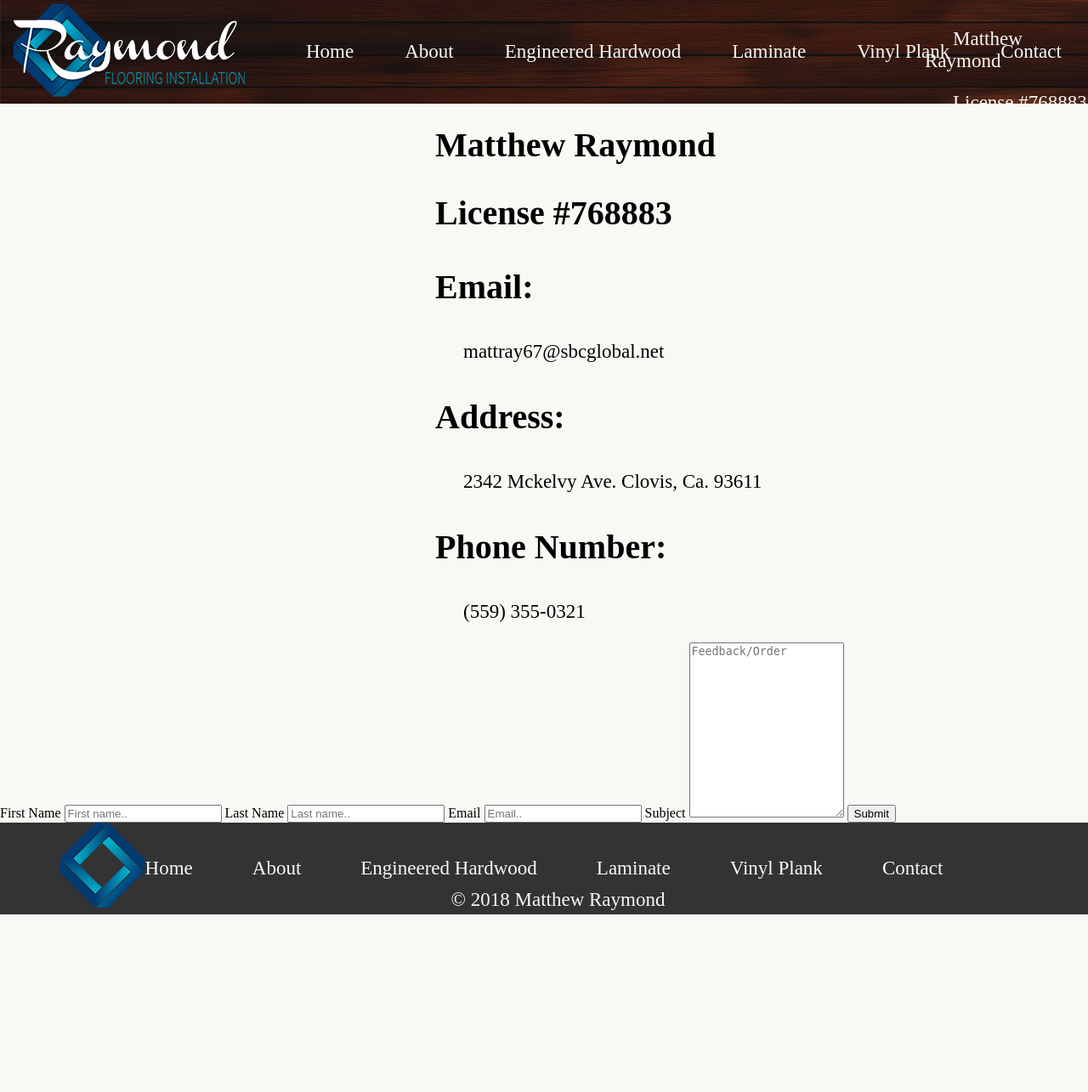
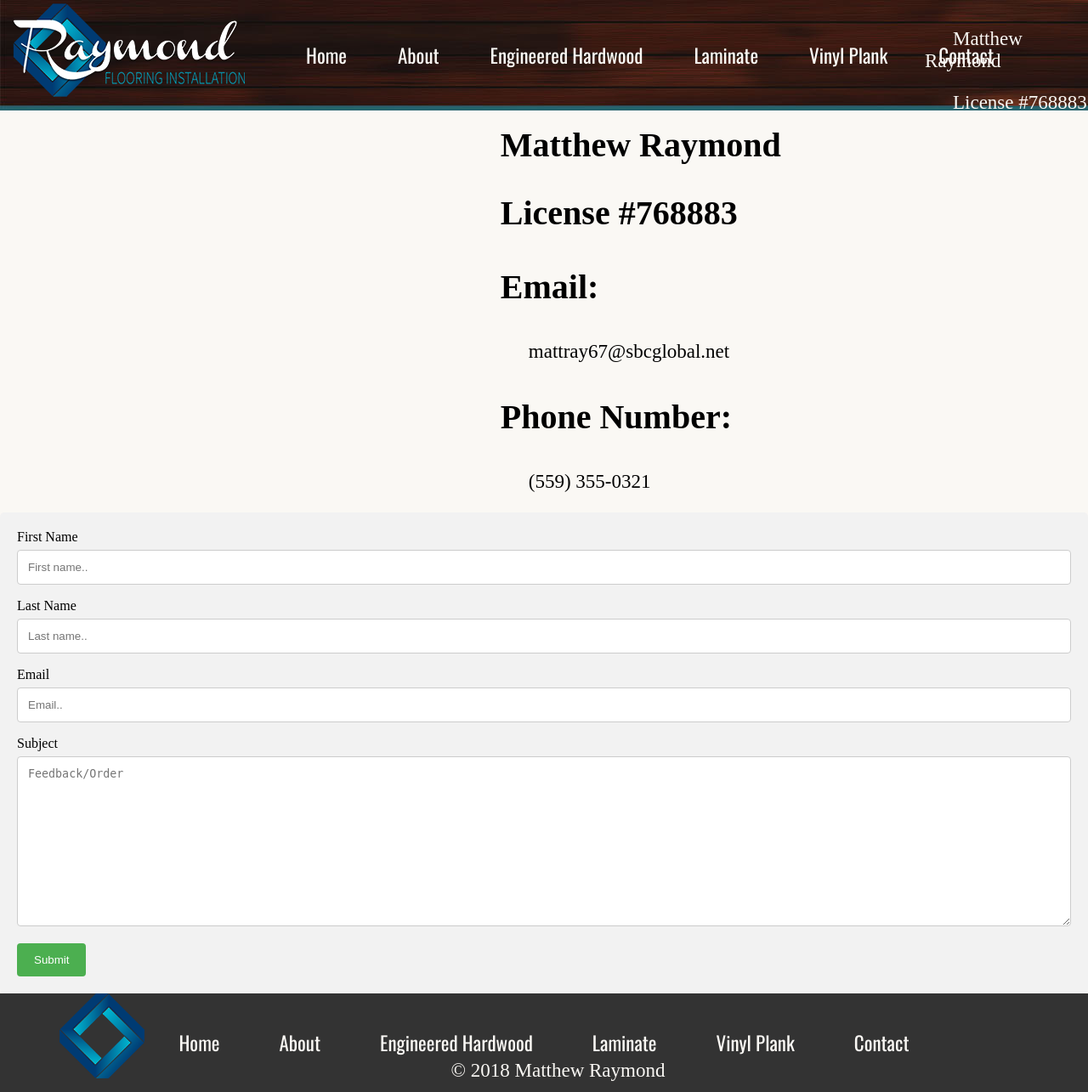
Before and after one commit to SeanRaymond2301/Raymond-Flooring, a PHP site: page /index.php?page=Contact in a window 1280 px wide. Shown: the whole page at 85% size. Before the commit the page ends 1076 px from the top, so only its background shows below. Run offline with PHP 8.4, Linux system fonts and the light colour scheme.

Commit message:
My dad does not want the address of our house public.

```diff
--- a/SCSS/main.scss
+++ b/SCSS/main.scss
@@ -340,8 +340,8 @@ footer ul a {
 
 main.content {
 	.wrap {
-		display: flex;
-		justify-content: space-around;
+		float:right;
+        background-color:yellow;
 		.comp {
 			text-align: center;
 			width: 20%;
--- a/css/main.css
+++ b/css/main.css
@@ -49,6 +49,7 @@ nav {
     margin: 43px 0 43px 325px;
     list-style-type: none; }
     nav ul a {
+      font-family: 'Oswald', sans-serif;
       margin-left: 20px;
       color: #FAF8F4;
       text-decoration: none;
@@ -70,6 +71,7 @@ nav {
   text-align: left; }
 
 ul {
+  font-family: 'Oswald', sans-serif;
   margin: 0px;
   padding: 0px;
   display: flex;
@@ -190,7 +192,39 @@ ul li.black a {
     opacity: 1; } }
 
 .contactinfo {
-  margin-left: 40%; }
+  margin-left: 46%; }
+
+/* Style inputs with type="text", select elements and textareas */
+input[type=text], select, textarea {
+  width: 100%;
+  padding: 12px;
+  border: 1px solid #ccc;
+  /* Gray border */
+  border-radius: 4px;
+  /* Rounded borders */
+  box-sizing: border-box;
+  margin-top: 6px;
+  margin-bottom: 16px;
+  resize: vertical; }
+
+/* Style the submit button with a specific background color etc */
+input[type=submit] {
+  background-color: #4CAF50;
+  color: white;
+  padding: 12px 20px;
+  border: none;
+  border-radius: 4px;
+  cursor: pointer; }
+
+/* When moving the mouse over the submit button, add a darker green color */
+input[type=submit]:hover {
+  background-color: #45a049; }
+
+/* Add a background color and some padding around the form */
+.boxes {
+  border-radius: 5px;
+  background-color: #f2f2f2;
+  padding: 20px; }
 
 footer {
   color: #FAF8F4;
@@ -221,8 +255,8 @@ footer ul a {
   padding-top: 55px; }
 
 main.content .wrap {
-  display: flex;
-  justify-content: space-around; }
+  float: right;
+  background-color: yellow; }
   main.content .wrap .comp {
     text-align: center;
     width: 20%; }
@@ -265,12 +299,12 @@ main.content .wrap {
 .about-p {
   line-height: 1.6;
   font-size: 25px;
-  font-family: 'Open Sans Condensed', sans-serif; }
+  font-family: 'Athiti', sans-serif; }
 
 .about-wrap-p {
   margin-left: 40px; }
 
 .about-header {
   font-size: 60px;
-  font-family: 'Anton', sans-serif;
+  font-family: 'Oswald', sans-serif;
   color: #4a2602; }
--- a/pages/Contact.php
+++ b/pages/Contact.php
@@ -6,11 +6,6 @@
 
 <h3>Email:</h3>
 <p>mattray67@sbcglobal.net</p>
-
-
-<h3>Address:</h3>
-<p>2342 Mckelvy Ave. Clovis, Ca. 93611</p>
-
 
 <h3>Phone Number:</h3>
 <p>(559) 355-0321</p>
--- a/pages/EngineeredHardwood.php
+++ b/pages/EngineeredHardwood.php
@@ -4,6 +4,7 @@
 		<h1 style="text-align:center;" class="headerText">Engineered Hardwood</h1>
 	</div>
 	<div style="width:40%; margin: 0 auto;">
+
 		<div class="wrap">
 			<div class="comp headerText2">
 				<div>
```
